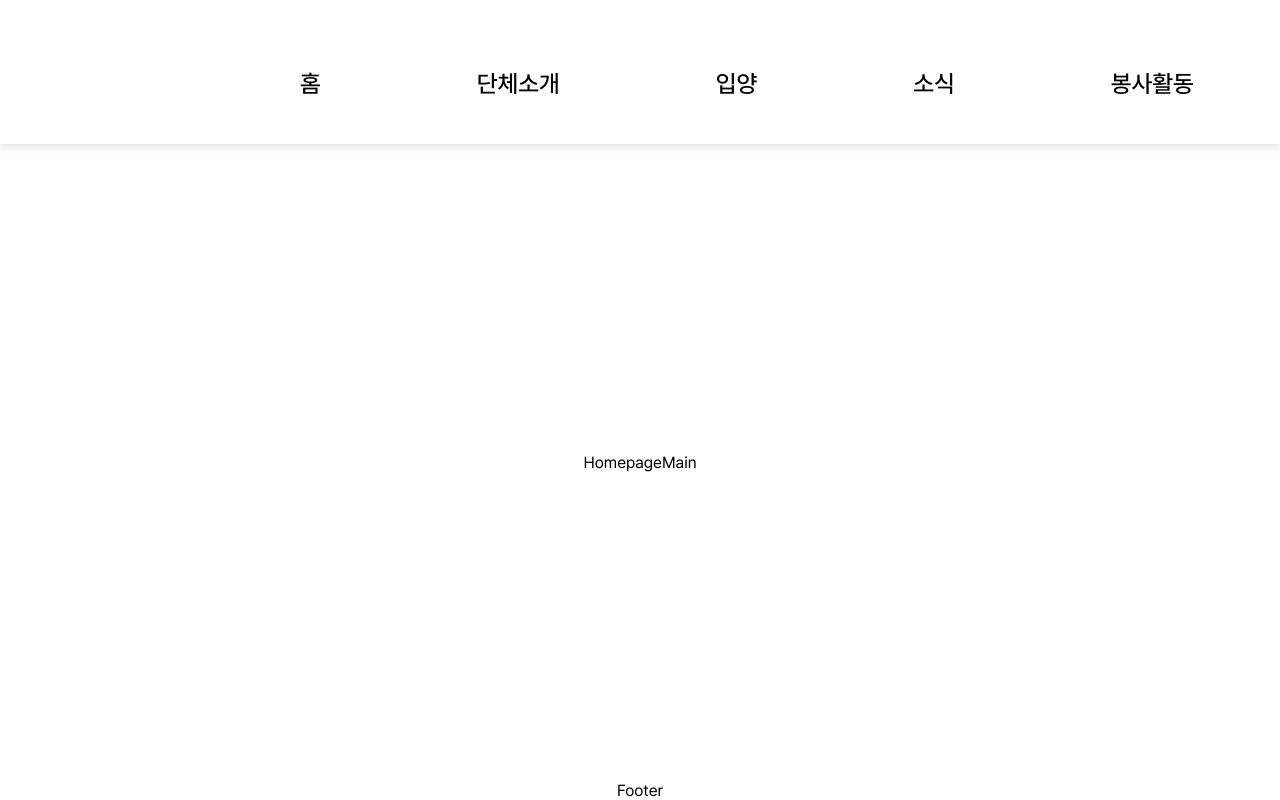
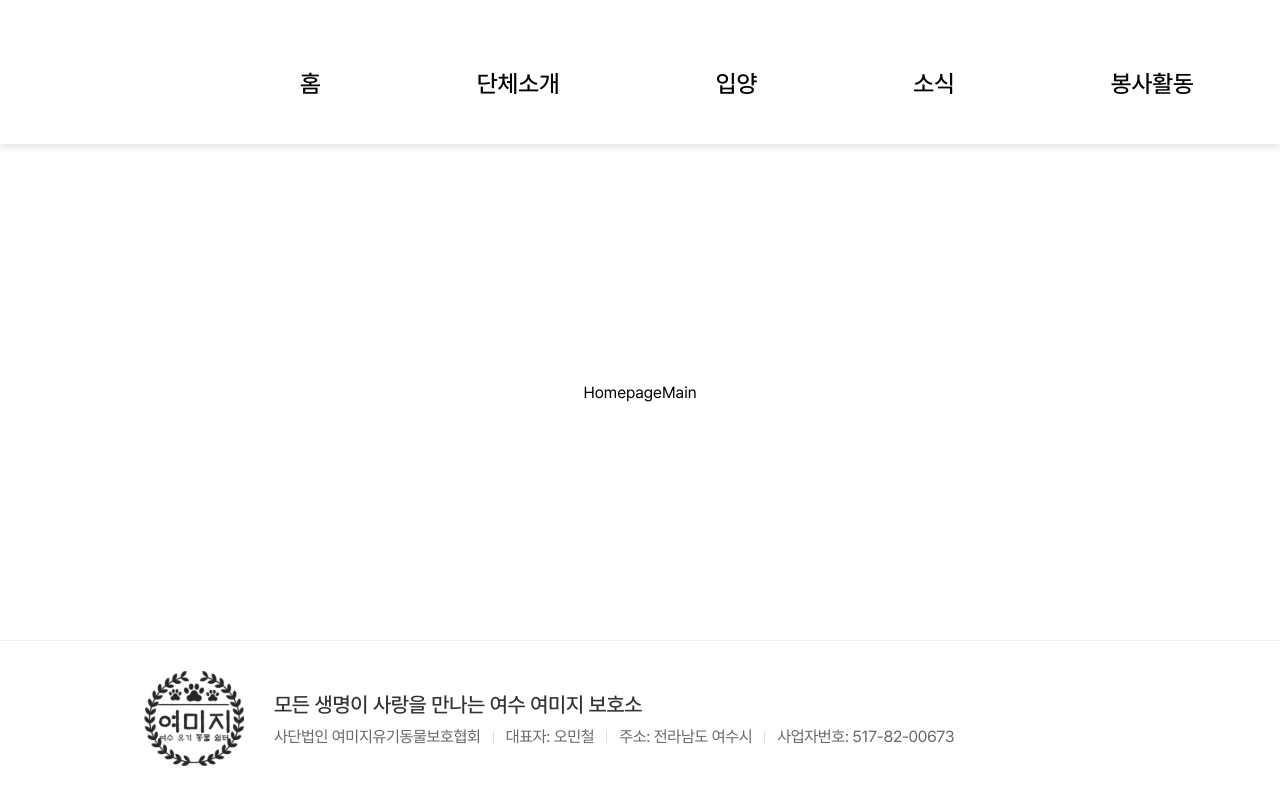
Before and after one commit to aspis-platform/Yeomiji-FE, a React (Vite) app: page / in a window 1280 px wide. Shown: the top 800 px of the page. Built offline with nearby package versions, Linux system fonts and the light colour scheme.

Commit message:
feat : footer 추가

```diff
--- a/src/components/homepage/Footer.tsx
+++ b/src/components/homepage/Footer.tsx
@@ -1,7 +1,100 @@
 import React from "react";
+import styled from "styled-components";
+import logo_image from "../../assets/yeomiji-logo.svg";
 
 const Footer = () => {
-  return <div>Footer</div>;
+  return (
+    <FooterWrapper>
+      <FooterContent>
+        <Logo>
+          <img src={logo_image} alt="여미지 로고" />
+        </Logo>
+        <InfoContainer>
+          <Title>모든 생명이 사랑을 만나는 여수 여미지 보호소</Title>
+          <ShelterInfo>
+            <InfoItem>사단법인 여미지유기동물보호협회</InfoItem>
+            <InfoItem>대표자: 오민철</InfoItem>
+            <InfoItem>주소: 전라남도 여수시</InfoItem>
+            <InfoItem>사업자번호: 517-82-00673</InfoItem>
+          </ShelterInfo>
+        </InfoContainer>
+      </FooterContent>
+    </FooterWrapper>
+  );
 };
 
+const FooterWrapper = styled.footer`
+  width: 100%;
+  height: 160px;
+  padding: 60px 20px;
+  background-color: #fff;
+  border-top: 1px solid #eee;
+  display: flex;
+  align-items: center;
+`;
+
+const FooterContent = styled.div`
+  width: 80%;
+  margin: 0 10%;
+  display: flex;
+  align-items: center;
+  gap: 30px;
+
+  @media (max-width: 768px) {
+    flex-direction: column;
+    align-items: flex-start;
+    gap: 15px;
+  }
+`;
+
+const Logo = styled.div`
+  img {
+    width: 100px;
+    height: auto;
+    filter: grayscale(100%) brightness(0.2);
+    opacity: 0.9;
+  }
+
+  @media (max-width: 768px) {
+    display: none;
+  }
+`;
+
+const InfoContainer = styled.div`
+  display: flex;
+  flex-direction: column;
+  gap: 8px;
+`;
+
+const Title = styled.h2`
+  font-size: 21px;
+  font-weight: 500;
+  color: #333;
+  margin: 0;
+  letter-spacing: -0.3px;
+`;
+
+const ShelterInfo = styled.div`
+  font-size: 16px;
+  color: #666;
+  display: flex;
+  flex-wrap: wrap;
+  gap: 12px;
+  letter-spacing: -0.3px;
+  line-height: 1.5;
+`;
+
+const InfoItem = styled.span`
+  &:not(:last-child)::after {
+    content: "";
+    margin-left: 12px;
+    border-right: 1px solid #ddd;
+    height: 12px;
+    display: inline-block;
+    vertical-align: middle;
+    position: relative;
+    top: -1px;
+  }
+`;
+
 export default Footer;
```
